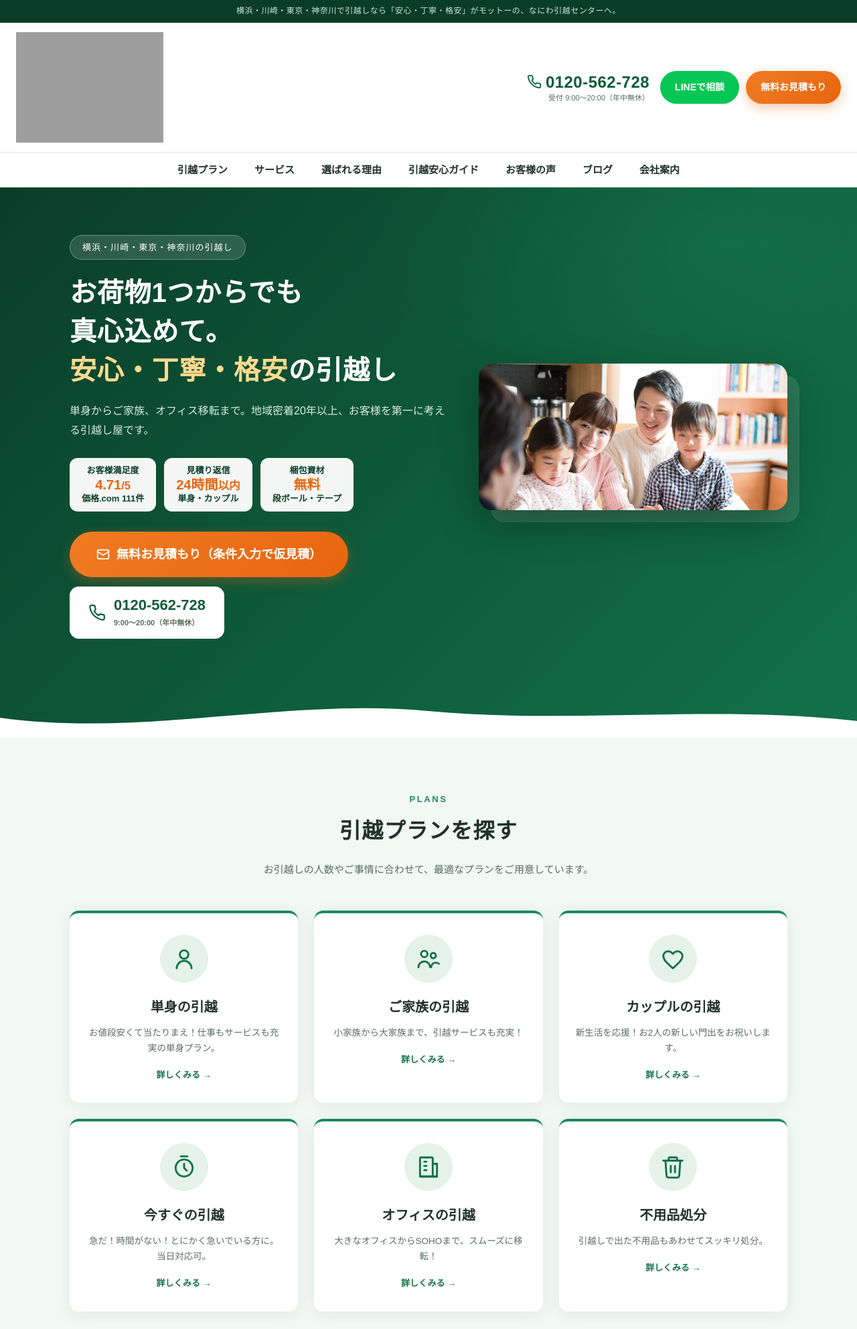
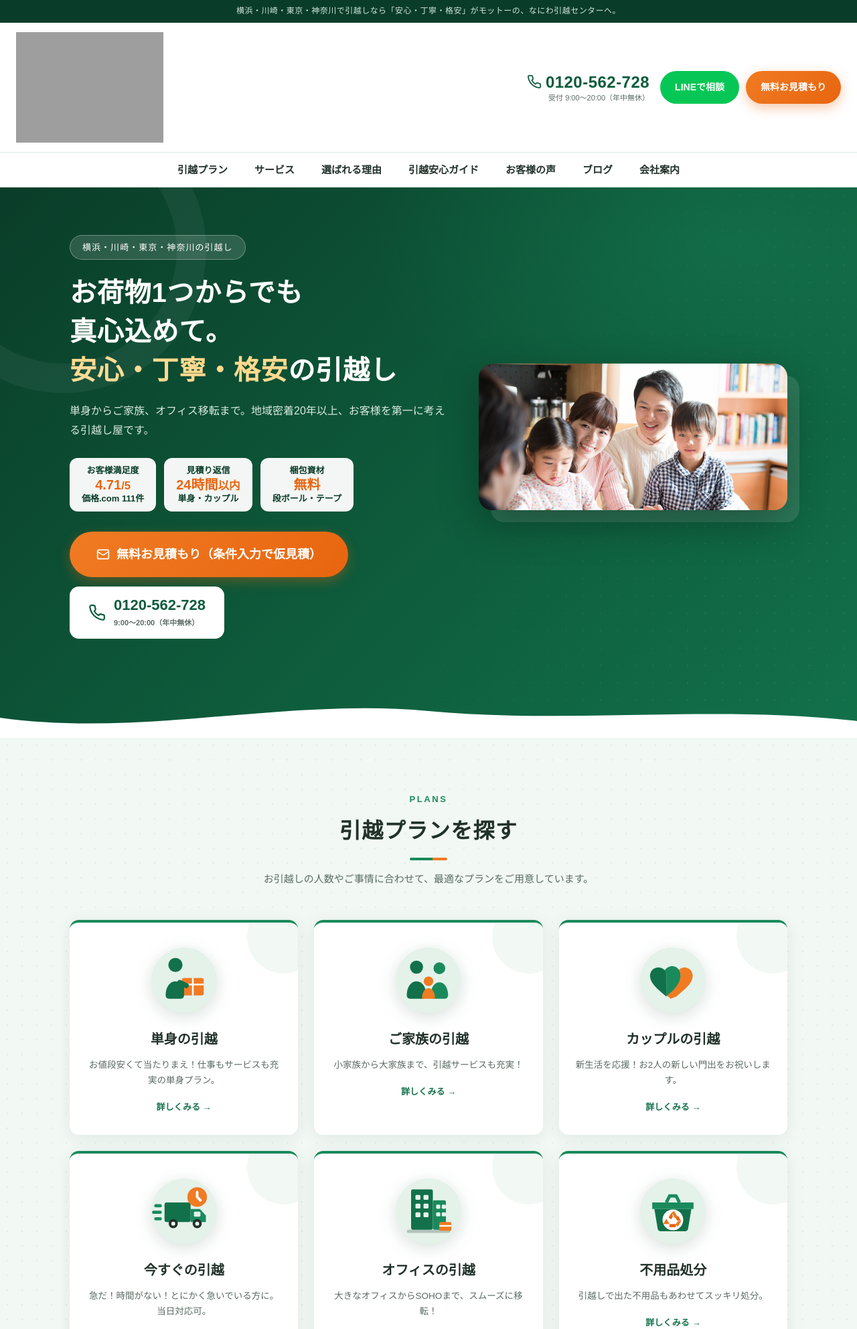
Before and after one commit to tagukichi/naniwa-h, a PHP site: page / in a window 1280 px wide. Shown: the top 1985 px of the page at 67% size. Run offline with PHP 8.4, Linux system fonts and the light colour scheme; grey boxes are pictures that could not be loaded.

Commit message:
デザインブラッシュアップ: プラン・サービスのイラストアイコン追加、装飾強化
- 引越プラン6カードに2トーンの塗りイラストアイコンを新規作成
- その他サービス4カードにもアイコンを追加しテキスト偏重を解消
- セクション見出しに2色ライン、背景にドットテクスチャを追加
- 選ばれる理由の番号を大型グラデーション数字に
- FVは既存写真を活かしつつドットパターン等の装飾を追加

Co-Authored-By: Claude Fable 5 <noreply@anthropic.com>
Claude-Session: https://claude.ai/code/session_01PEi5PkPi4T8HcXmdWJjhRe

```diff
--- a/static/css/style.css
+++ b/static/css/style.css
@@ -101,6 +101,17 @@ ul, ol { list-style: none; }
     linear-gradient(135deg, var(--green-900) 0%, var(--green-700) 55%, var(--green-600) 100%);
   color: var(--white);
 }
+.hero::before {
+  content: ""; position: absolute; inset: 0; pointer-events: none;
+  background-image: radial-gradient(rgba(255, 255, 255, .07) 1.5px, transparent 1.5px);
+  background-size: 26px 26px;
+  mask-image: linear-gradient(115deg, transparent 45%, #000 85%);
+  -webkit-mask-image: linear-gradient(115deg, transparent 45%, #000 85%);
+}
+.hero::after {
+  content: ""; position: absolute; width: 340px; height: 340px; border-radius: 50%;
+  border: 44px solid rgba(255, 255, 255, .05); top: -120px; left: -120px; pointer-events: none;
+}
 .hero-inner { display: grid; grid-template-columns: 1.1fr .9fr; gap: 48px; align-items: center; padding: 72px 24px 88px; max-width: 1120px; margin: 0 auto; }
 .hero-copy .hero-area { display: inline-block; background: rgba(255,255,255,.14); border: 1px solid rgba(255,255,255,.3); border-radius: 999px; padding: 6px 18px; font-size: 13px; letter-spacing: .08em; margin-bottom: 20px; }
 .hero-copy h1 { font-size: 40px; line-height: 1.45; font-weight: 800; letter-spacing: .02em; }
@@ -133,35 +144,53 @@ ul, ol { list-style: none; }
 section { padding: 80px 0; }
 .sec-head { text-align: center; margin-bottom: 48px; }
 .sec-head .en { display: block; font-size: 13px; font-weight: 700; letter-spacing: .2em; color: var(--green-500); text-transform: uppercase; margin-bottom: 8px; }
-.sec-head h2 { font-size: 32px; font-weight: 800; letter-spacing: .04em; }
+.sec-head h2 { font-size: 32px; font-weight: 800; letter-spacing: .04em; display: inline-block; position: relative; padding-bottom: 14px; }
+.sec-head h2::after {
+  content: ""; position: absolute; left: 50%; bottom: 0; transform: translateX(-50%);
+  width: 56px; height: 4px; border-radius: 2px;
+  background: linear-gradient(90deg, var(--green-500) 0 60%, var(--orange-500) 60% 100%);
+}
 .sec-head .lead { margin-top: 14px; color: var(--ink-soft); font-size: 15px; }
 
 /* ---------- 引越プラン ---------- */
-.plans { background: var(--green-050); }
+.plans {
+  background:
+    radial-gradient(rgba(18, 113, 74, .07) 1.5px, transparent 1.5px),
+    var(--green-050);
+  background-size: 22px 22px;
+}
 .plan-grid { display: grid; grid-template-columns: repeat(3, 1fr); gap: 24px; }
 .plan-card {
-  background: var(--white); border-radius: var(--radius); padding: 32px 24px 28px;
-  text-align: center; box-shadow: var(--shadow); position: relative;
+  background: var(--white); border-radius: var(--radius); padding: 34px 24px 28px;
+  text-align: center; box-shadow: var(--shadow); position: relative; overflow: hidden;
   transition: transform .25s ease, box-shadow .25s ease;
   border-top: 4px solid var(--green-500);
 }
+.plan-card::before {
+  content: ""; position: absolute; top: -34px; right: -34px; width: 110px; height: 110px;
+  border-radius: 50%; background: var(--green-050); transition: transform .3s ease;
+}
 .plan-card:hover { transform: translateY(-6px); box-shadow: var(--shadow-hover); }
-.plan-card .icon {
-  width: 72px; height: 72px; margin: 0 auto 18px; border-radius: 50%;
-  background: var(--green-100); display: flex; align-items: center; justify-content: center;
-}
-.plan-card .icon svg { width: 38px; height: 38px; stroke: var(--green-600); }
+.plan-card:hover::before { transform: scale(1.25); }
+.plan-card > * { position: relative; }
+.plan-card .icon { display: block; width: 104px; height: 104px; margin: 0 auto 18px; transition: transform .3s ease; }
+.plan-card:hover .icon { transform: scale(1.07) rotate(-2deg); }
+.plan-card .icon svg { width: 100%; height: 100%; filter: drop-shadow(0 6px 12px rgba(10, 61, 41, .16)); }
 .plan-card h3 { font-size: 20px; font-weight: 800; }
 .plan-card p { font-size: 13.5px; color: var(--ink-soft); margin-top: 10px; line-height: 1.7; }
 .plan-card .more { display: inline-flex; align-items: center; gap: 6px; margin-top: 16px; font-size: 13px; font-weight: 700; color: var(--green-600); }
 
 /* ---------- その他サービス ---------- */
 .services .service-grid { display: grid; grid-template-columns: repeat(4, 1fr); gap: 20px; }
-.service-card { background: var(--white); border: 1px solid var(--line); border-radius: var(--radius); padding: 26px 22px; transition: box-shadow .25s ease; }
-.service-card:hover { box-shadow: var(--shadow); }
-.service-card h3 { font-size: 16.5px; font-weight: 800; color: var(--green-700); display: flex; align-items: center; gap: 10px; margin-bottom: 10px; }
-.service-card h3::before { content: ""; width: 8px; height: 8px; border-radius: 50%; background: var(--orange-500); flex-shrink: 0; }
-.service-card p { font-size: 13.5px; color: var(--ink-soft); }
+.service-card {
+  background: var(--white); border: 1px solid var(--line); border-radius: var(--radius);
+  padding: 30px 22px 26px; text-align: center; transition: box-shadow .25s ease, transform .25s ease;
+}
+.service-card:hover { box-shadow: var(--shadow); transform: translateY(-4px); }
+.service-icon { display: block; width: 76px; height: 76px; margin: 0 auto 16px; }
+.service-icon svg { width: 100%; height: 100%; filter: drop-shadow(0 4px 10px rgba(10, 61, 41, .14)); }
+.service-card h3 { font-size: 16.5px; font-weight: 800; color: var(--green-700); margin-bottom: 10px; }
+.service-card p { font-size: 13.5px; color: var(--ink-soft); text-align: left; }
 
 .disused-banner {
   margin-top: 28px; background: linear-gradient(120deg, var(--green-700), var(--green-500));
@@ -185,11 +214,21 @@ section { padding: 80px 0; }
 
 /* ---------- 選ばれる理由 ---------- */
 .reasons { background: var(--white); }
-.reason-item { display: grid; grid-template-columns: 1fr 1fr; gap: 48px; align-items: center; padding: 36px 0; }
+.reason-item { display: grid; grid-template-columns: 1fr 1fr; gap: 48px; align-items: center; padding: 40px 0; position: relative; }
 .reason-item + .reason-item { border-top: 1px dashed var(--line); }
 .reason-item:nth-child(even) .reason-visual { order: 2; }
-.reason-num { font-size: 13px; font-weight: 800; letter-spacing: .18em; color: var(--green-500); }
+.reason-num {
+  display: flex; align-items: baseline; gap: 10px;
+  font-size: 13px; font-weight: 800; letter-spacing: .18em; color: var(--green-500);
+}
+.reason-num::after {
+  content: attr(data-num);
+  font-size: 56px; line-height: 1; letter-spacing: 0; font-weight: 800; font-style: italic;
+  background: linear-gradient(160deg, var(--green-500), var(--green-100));
+  -webkit-background-clip: text; background-clip: text; -webkit-text-fill-color: transparent; color: transparent;
+}
 .reason-item h3 { font-size: 24px; font-weight: 800; margin: 8px 0 14px; line-height: 1.5; }
+.reason-item h3 mark { background: linear-gradient(transparent 62%, #ffe2c4 62%); color: inherit; }
 .reason-item p { font-size: 14.5px; color: var(--ink-soft); }
 .reason-visual img { border-radius: var(--radius); box-shadow: var(--shadow); width: 100%; }
 .reason-visual .ph {
@@ -199,7 +238,12 @@ section { padding: 80px 0; }
 .reason-visual .ph svg { width: 84px; height: 84px; stroke: var(--green-500); }
 
 /* ---------- 安心ガイド ---------- */
-.guide { background: var(--green-050); }
+.guide {
+  background:
+    radial-gradient(rgba(18, 113, 74, .07) 1.5px, transparent 1.5px),
+    var(--green-050);
+  background-size: 22px 22px;
+}
 .guide-grid { display: grid; grid-template-columns: repeat(5, 1fr); gap: 16px; }
 .guide-card {
   background: var(--white); border-radius: var(--radius); padding: 26px 16px; text-align: center;
@@ -326,7 +370,7 @@ section { padding: 80px 0; }
 @media (max-width: 480px) {
   .plan-grid { grid-template-columns: 1fr 1fr; gap: 12px; }
   .plan-card { padding: 22px 12px 18px; }
-  .plan-card .icon { width: 56px; height: 56px; }
+  .plan-card .icon { width: 78px; height: 78px; }
   .plan-card h3 { font-size: 16px; }
   .plan-card p { display: none; }
   .services .service-grid { grid-template-columns: 1fr; }
--- a/static/index.html
+++ b/static/index.html
@@ -83,37 +83,104 @@
       </div>
       <div class="plan-grid">
         <a class="plan-card" href="single.html">
-          <span class="icon"><svg viewBox="0 0 24 24" fill="none" stroke-width="1.8" stroke-linecap="round" stroke-linejoin="round"><circle cx="12" cy="8" r="4"/><path d="M5 21c0-3.9 3.1-7 7-7s7 3.1 7 7"/></svg></span>
+          <span class="icon">
+            <svg viewBox="0 0 64 64" aria-hidden="true">
+              <circle cx="32" cy="32" r="30" fill="#e4f2ea"/>
+              <rect x="30" y="30" width="20" height="16" rx="2" fill="#f07b23"/>
+              <path d="M30 36h20" stroke="#fff" stroke-width="1.6"/><path d="M40 30v16" stroke="#fff" stroke-width="1.6"/>
+              <circle cx="24" cy="18" r="6.5" fill="#12714a"/>
+              <path d="M15 46c0-8 4-13 9-13 3.4 0 6.4 2.2 8 5.8V46a3 3 0 0 1-3 3H18a3 3 0 0 1-3-3z" fill="#12714a"/>
+              <path d="M28 34l6 3" stroke="#12714a" stroke-width="4.5" stroke-linecap="round"/>
+            </svg>
+          </span>
           <h3>単身の引越</h3>
           <p>お値段安くて当たりまえ！仕事もサービスも充実の単身プラン。</p>
           <span class="more">詳しくみる →</span>
         </a>
         <a class="plan-card" href="family.html">
-          <span class="icon"><svg viewBox="0 0 24 24" fill="none" stroke-width="1.8" stroke-linecap="round" stroke-linejoin="round"><circle cx="8" cy="7.5" r="3"/><circle cx="16.5" cy="9" r="2.5"/><path d="M2.5 20c0-3 2.5-5.5 5.5-5.5s5.5 2.5 5.5 5.5"/><path d="M14.5 20c.2-2.4 2-4.3 4.4-4.3 1.1 0 2.1.4 2.9 1"/></svg></span>
+          <span class="icon">
+            <svg viewBox="0 0 64 64" aria-hidden="true">
+              <circle cx="32" cy="32" r="30" fill="#e4f2ea"/>
+              <circle cx="21" cy="20" r="6" fill="#12714a"/>
+              <path d="M12 46c0-8 4-13 9-13s9 5 9 13a3 3 0 0 1-3 3H15a3 3 0 0 1-3-3z" fill="#12714a"/>
+              <circle cx="42" cy="21" r="5.4" fill="#1a8a5c"/>
+              <path d="M34 46c0-7.4 3.6-12 8-12s8 4.6 8 12a3 3 0 0 1-3 3h-10a3 3 0 0 1-3-3z" fill="#1a8a5c"/>
+              <circle cx="32" cy="33" r="4.4" fill="#f07b23"/>
+              <path d="M26 49c0-6 2.7-9.6 6-9.6s6 3.6 6 9.6z" fill="#f07b23"/>
+            </svg>
+          </span>
           <h3>ご家族の引越</h3>
           <p>小家族から大家族まで、引越サービスも充実！</p>
           <span class="more">詳しくみる →</span>
         </a>
         <a class="plan-card" href="couple.html">
-          <span class="icon"><svg viewBox="0 0 24 24" fill="none" stroke-width="1.8" stroke-linecap="round" stroke-linejoin="round"><path d="M12 21C7 16.5 3 13.3 3 9.5 3 6.9 5 5 7.5 5c1.7 0 3.3.9 4.5 2.4C13.2 5.9 14.8 5 16.5 5 19 5 21 6.9 21 9.5c0 3.8-4 7-9 11.5z"/></svg></span>
+          <span class="icon">
+            <svg viewBox="0 0 64 64" aria-hidden="true">
+              <circle cx="32" cy="32" r="30" fill="#e4f2ea"/>
+              <path d="M26 47C17.5 40 11 34.5 11 28c0-4.5 3.4-7.7 7.6-7.7 2.9 0 5.6 1.6 7.4 4.1z" fill="#12714a"/>
+              <path d="M30 49c-1.5-1.2-3-2.4-4.4-3.6C33.3 39 39 33.6 39 27.4c0-1.9-.5-3.6-1.4-5 1.3-1.3 3.1-2.1 5-2.1 4.2 0 7.6 3.2 7.6 7.7 0 6.5-6.6 12-15.1 19z" fill="#f07b23"/>
+              <path d="M26 47l2 1.6L30 47c8.5-7 9-12.5 9-19.6 0-2-.5-3.7-1.4-5.1-1.1-1.7-2.9-2.9-5-3-2.9 0-5.6 1.6-7.4 4.1" fill="none"/>
+              <path d="M25.9 46.9C34.4 40 39 34.5 39 27.4c0-1.9-.5-3.6-1.4-5-1.3-2-3.5-3.3-6-3.3-2.9 0-5.6 1.6-7.4 4.1l1.8 3z" fill="#1a8a5c"/>
+            </svg>
+          </span>
           <h3>カップルの引越</h3>
           <p>新生活を応援！お2人の新しい門出をお祝いします。</p>
           <span class="more">詳しくみる →</span>
         </a>
         <a class="plan-card" href="now.html">
-          <span class="icon"><svg viewBox="0 0 24 24" fill="none" stroke-width="1.8" stroke-linecap="round" stroke-linejoin="round"><circle cx="12" cy="13" r="8"/><path d="M12 9v4l2.5 2.5"/><path d="M9 2h6"/></svg></span>
+          <span class="icon">
+            <svg viewBox="0 0 64 64" aria-hidden="true">
+              <circle cx="32" cy="32" r="30" fill="#e4f2ea"/>
+              <path d="M6 27h4M4 33h6M6 39h4" stroke="#1a8a5c" stroke-width="3" stroke-linecap="round"/>
+              <rect x="14" y="24" width="24" height="18" rx="2" fill="#12714a"/>
+              <path d="M38 30h8.5l5.5 6v6h-14z" fill="#1a8a5c"/>
+              <rect x="41" y="32.5" width="6" height="4.5" rx="1" fill="#e4f2ea"/>
+              <circle cx="22" cy="43.5" r="4.2" fill="#22322b"/><circle cx="22" cy="43.5" r="1.8" fill="#fff"/>
+              <circle cx="44" cy="43.5" r="4.2" fill="#22322b"/><circle cx="44" cy="43.5" r="1.8" fill="#fff"/>
+              <circle cx="44" cy="19" r="9" fill="#f07b23"/>
+              <path d="M44 14.5V19l3 3" stroke="#fff" stroke-width="2.4" stroke-linecap="round" stroke-linejoin="round" fill="none"/>
+            </svg>
+          </span>
           <h3>今すぐの引越</h3>
           <p>急だ！時間がない！とにかく急いでいる方に。当日対応可。</p>
           <span class="more">詳しくみる →</span>
         </a>
         <a class="plan-card" href="office.html">
-          <span class="icon"><svg viewBox="0 0 24 24" fill="none" stroke-width="1.8" stroke-linecap="round" stroke-linejoin="round"><rect x="4" y="3" width="12" height="18" rx="1"/><path d="M16 9h4v12h-4"/><path d="M8 7h2M8 11h2M8 15h2"/><path d="M4 21h16"/></svg></span>
+          <span class="icon">
+            <svg viewBox="0 0 64 64" aria-hidden="true">
+              <circle cx="32" cy="32" r="30" fill="#e4f2ea"/>
+              <rect x="16" y="12" width="20" height="37" rx="1.5" fill="#12714a"/>
+              <rect x="36" y="22" width="12" height="27" rx="1.5" fill="#1a8a5c"/>
+              <g fill="#e4f2ea">
+                <rect x="20" y="17" width="4.6" height="4.6" rx="1"/><rect x="27.4" y="17" width="4.6" height="4.6" rx="1"/>
+                <rect x="20" y="25" width="4.6" height="4.6" rx="1"/><rect x="27.4" y="25" width="4.6" height="4.6" rx="1"/>
+                <rect x="20" y="33" width="4.6" height="4.6" rx="1"/><rect x="27.4" y="33" width="4.6" height="4.6" rx="1"/>
+                <rect x="39" y="26" width="3.8" height="3.8" rx="1"/><rect x="44.2" y="26" width="3.8" height="3.8" rx="1"/>
+                <rect x="39" y="33" width="3.8" height="3.8" rx="1"/><rect x="44.2" y="33" width="3.8" height="3.8" rx="1"/>
+              </g>
+              <rect x="12" y="49" width="40" height="3" rx="1.5" fill="#22322b" opacity=".25"/>
+              <rect x="42" y="42" width="11" height="8" rx="1" fill="#f07b23"/>
+              <path d="M42 45.5h11" stroke="#fff" stroke-width="1.4"/>
+            </svg>
+          </span>
           <h3>オフィスの引越</h3>
           <p>大きなオフィスからSOHOまで、スムーズに移転！</p>
           <span class="more">詳しくみる →</span>
         </a>
         <a class="plan-card" href="disused.html">
-          <span class="icon"><svg viewBox="0 0 24 24" fill="none" stroke-width="1.8" stroke-linecap="round" stroke-linejoin="round"><path d="M3 6h18"/><path d="M8 6V4a1 1 0 0 1 1-1h6a1 1 0 0 1 1 1v2"/><path d="M19 6l-1 14a2 2 0 0 1-2 2H8a2 2 0 0 1-2-2L5 6"/><path d="M10 11v6M14 11v6"/></svg></span>
+          <span class="icon">
+            <svg viewBox="0 0 64 64" aria-hidden="true">
+              <circle cx="32" cy="32" r="30" fill="#e4f2ea"/>
+              <path d="M15 30h34l-3 18a3 3 0 0 1-3 2.5H21a3 3 0 0 1-3-2.5z" fill="#12714a"/>
+              <path d="M13 24h38v6H13z" fill="#1a8a5c"/>
+              <path d="M26 24l3-6h6l3 6" fill="none" stroke="#1a8a5c" stroke-width="3" stroke-linejoin="round"/>
+              <g transform="translate(32 40)">
+                <circle r="9.5" fill="#fff"/>
+                <path d="M-1.2-6.8l2.4-1.4 3 5.2-2.4 1.4zM4.6 1l3 .1-2.9 5-2.5-1.5zM-4.6 1.2l1.5 2.6-5.9.1 2.9-5z" fill="#f07b23"/>
+                <path d="M-1.2-6.8L-4-2l2.5 1.5 1.5-2.6zM7.6 1.1L4.8-3.7 2.3-2.2l1.5 2.6zM-3.1 3.8l5.8.1v2.9l-5.9-.1z" fill="#e8650f"/>
+              </g>
+            </svg>
+          </span>
           <h3>不用品処分</h3>
           <p>引越しで出た不用品もあわせてスッキリ処分。</p>
           <span class="more">詳しくみる →</span>
@@ -131,18 +198,53 @@
       </div>
       <div class="service-grid">
         <div class="service-card">
+          <span class="service-icon">
+            <svg viewBox="0 0 64 64" aria-hidden="true">
+              <circle cx="32" cy="32" r="30" fill="#e4f2ea"/>
+              <rect x="18" y="28" width="28" height="22" rx="4" fill="#12714a"/>
+              <path d="M23 28v-6a9 9 0 0 1 18 0v6" fill="none" stroke="#1a8a5c" stroke-width="5" stroke-linecap="round"/>
+              <circle cx="32" cy="38" r="3.6" fill="#f07b23"/>
+              <rect x="30.4" y="39" width="3.2" height="6" rx="1.6" fill="#f07b23"/>
+            </svg>
+          </span>
           <h3>極秘引越し</h3>
           <p>緊急を要する引越し、同居状態からの別離など。お客様のプライバシーを特に重んじ、周囲に知られたくない引越しでも安心してご依頼いただけます。</p>
         </div>
         <div class="service-card">
+          <span class="service-icon">
+            <svg viewBox="0 0 64 64" aria-hidden="true">
+              <circle cx="32" cy="32" r="30" fill="#e4f2ea"/>
+              <path d="M35 10L18 36h11l-2 18 19-28H34z" fill="#f07b23"/>
+            </svg>
+          </span>
           <h3>今すぐ引越</h3>
           <p>「当日いきなりの引越」にも対応できる体制を整えております。まずはお気軽にお問い合わせください。もちろん秘密は厳守いたします。</p>
         </div>
         <div class="service-card">
+          <span class="service-icon">
+            <svg viewBox="0 0 64 64" aria-hidden="true">
+              <circle cx="32" cy="32" r="30" fill="#e4f2ea"/>
+              <path d="M14 30a5 5 0 0 1 5-5h26a5 5 0 0 1 5 5v5H14z" fill="#1a8a5c"/>
+              <path d="M12 35h40v8a3 3 0 0 1-3 3H15a3 3 0 0 1-3-3z" fill="#12714a"/>
+              <rect x="15" y="46" width="4" height="5" rx="1.4" fill="#12714a"/>
+              <rect x="45" y="46" width="4" height="5" rx="1.4" fill="#12714a"/>
+              <path d="M40 16h9M44.5 11.5V16m0 0-3 3m3-3 3 3" stroke="#f07b23" stroke-width="2.6" stroke-linecap="round" stroke-linejoin="round" fill="none"/>
+            </svg>
+          </span>
           <h3>模様替え・家具の移動</h3>
           <p>大型家具や家電の移動、長距離の運搬にも対応。お部屋の模様替えや家具の配置換えもお手伝い可能です。</p>
         </div>
         <div class="service-card">
+          <span class="service-icon">
+            <svg viewBox="0 0 64 64" aria-hidden="true">
+              <circle cx="32" cy="32" r="30" fill="#e4f2ea"/>
+              <path d="M24 14v10M40 14v10" stroke="#12714a" stroke-width="4" stroke-linecap="round"/>
+              <path d="M18 24h28v6a14 14 0 0 1-11 13.7V50h-6v-6.3A14 14 0 0 1 18 30z" fill="#12714a"/>
+              <path d="M29 44h6v8h-6z" fill="#1a8a5c"/>
+              <circle cx="46" cy="44" r="8" fill="#f07b23"/>
+              <path d="M46 40.5v3.5l2.4 2.4" stroke="#fff" stroke-width="2.2" stroke-linecap="round" fill="none"/>
+            </svg>
+          </span>
           <h3>電気製品の取り付け・取り外し</h3>
           <p>簡単な作業であれば無料で対応しております。製品の内容によって料金が異なる場合は、お見積り時にご相談ください。</p>
         </div>
@@ -180,7 +282,7 @@
 
       <div class="reason-item">
         <div class="reason-body">
-          <span class="reason-num">REASON 01</span>
+          <span class="reason-num" data-num="01">REASON</span>
           <h3>ストレスフリーで柔軟に対応</h3>
           <p>お客様のご要望に素早く対応し、スムーズな引越しを実現いたします。お問い合わせには迅速にお返事し、当日のご依頼や急な変更にも柔軟に対応可能です。「すぐに返事がくる」「対応が早い」と多くのお客様からご好評をいただいております。</p>
         </div>
@@ -189,7 +291,7 @@
 
       <div class="reason-item">
         <div class="reason-body">
-          <span class="reason-num">REASON 02</span>
+          <span class="reason-num" data-num="02">REASON</span>
           <h3>見積りが早くて料金も安い！</h3>
           <p>経験豊富なスタッフが見積り依頼を一つひとつ丁寧に確認。単身やカップルのお客様からのお見積りは24時間以内にご返信しております。訪問見積りの場合も、その場で金額をご提示いたします。</p>
         </div>
@@ -198,7 +300,7 @@
 
       <div class="reason-item">
         <div class="reason-body">
-          <span class="reason-num">REASON 03</span>
+          <span class="reason-num" data-num="03">REASON</span>
           <h3>梱包資材、段ボール、ガムテープ無料提供！</h3>
           <p>引越しに必要な梱包資材を無料でご提供。事前準備の手間を省き、スムーズに引越しを進めることが可能です。当日引越しにも対応しており、その場での梱包や荷解きもお手伝いいたします。</p>
         </div>
@@ -207,7 +309,7 @@
 
       <div class="reason-item">
         <div class="reason-body">
-          <span class="reason-num">REASON 04</span>
+          <span class="reason-num" data-num="04">REASON</span>
           <h3>家具の掃除、組み立て家電の取り付け！</h3>
           <p>梱包の際には家具や家電の汚れをきれいに拭き取り、新居へ清潔な状態で搬入。搬入時には家具の組み立てや家電の取り付けもお手伝いいたしますので、引越し後すぐに快適にお過ごしいただけます。</p>
         </div>
@@ -216,7 +318,7 @@
 
       <div class="reason-item">
         <div class="reason-body">
-          <span class="reason-num">REASON 05</span>
+          <span class="reason-num" data-num="05">REASON</span>
           <h3>荷解き後の段ボールを回収！！</h3>
           <p>お運びしたお荷物の荷解きが完了しましたら、段ボールの回収にもお伺いいたします。引越し後の片付けの手間を減らし、すっきりと新生活をスタートしていただけます。※一部有料となる場合がございます。</p>
         </div>
```
